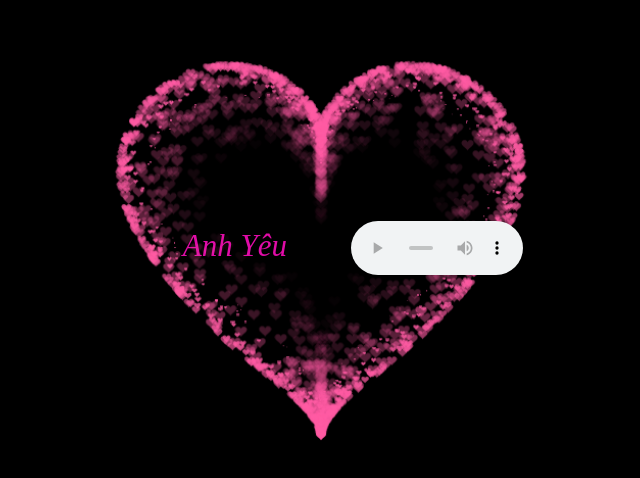
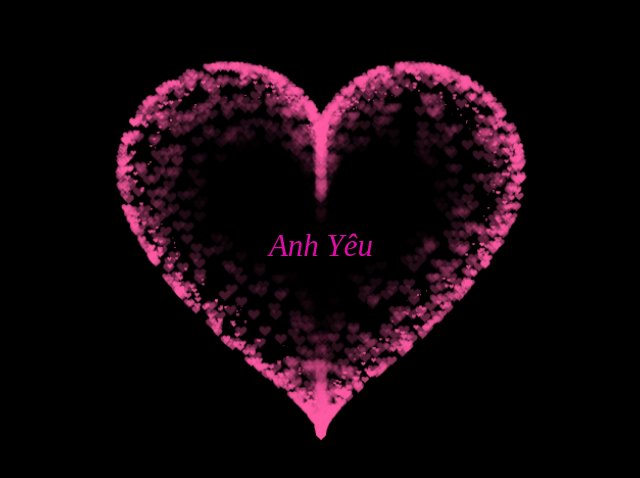
Before and after one commit to NguyenCongSon2402/NguyenCongSon, a plain HTML site: page index.html in a window 1280 px wide. Shown: the part 152-630 px from the top of the page, without its empty margins (319-959 px from the left). Drawn offline with Linux system fonts and the light colour scheme.

Commit message:
Update index.html

```diff
--- a/index.html
+++ b/index.html
@@ -333,7 +333,7 @@ var ParticlePool = (function() {
         margin-bottom: 5px;
         text-align: center;">Anh Yêu</div>
  </BODY>
- <audio controls preload="auto" autoplay>
+ <audio preload="auto" autoplay>
   <source src="audio\cua_la_do_remix.mp3" type="audio/mpeg">
 </audio>
 </HTML>
```
